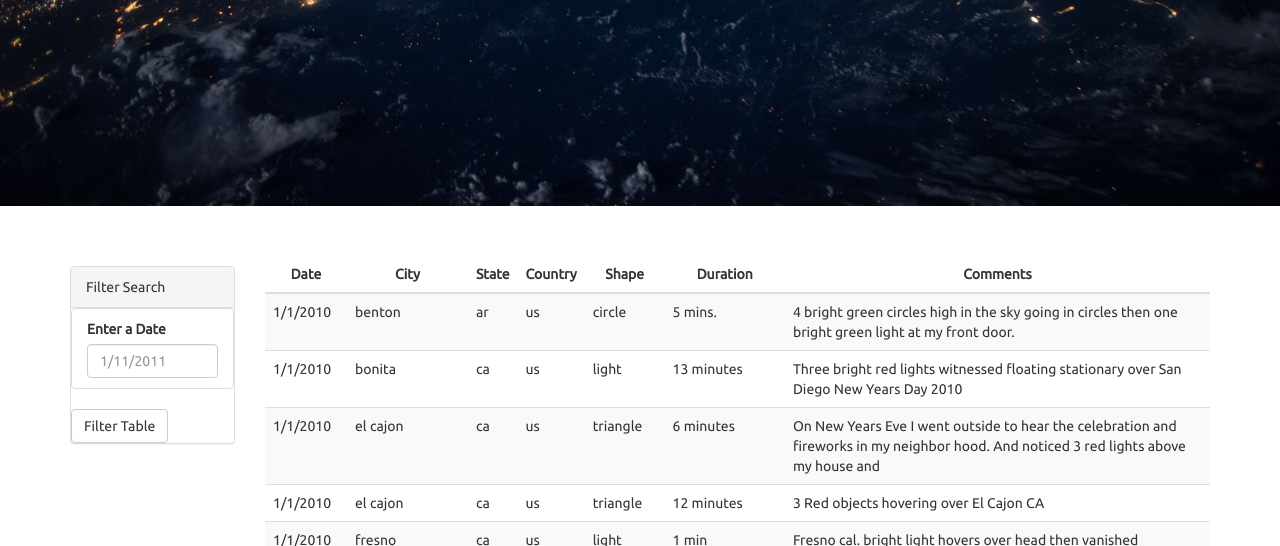
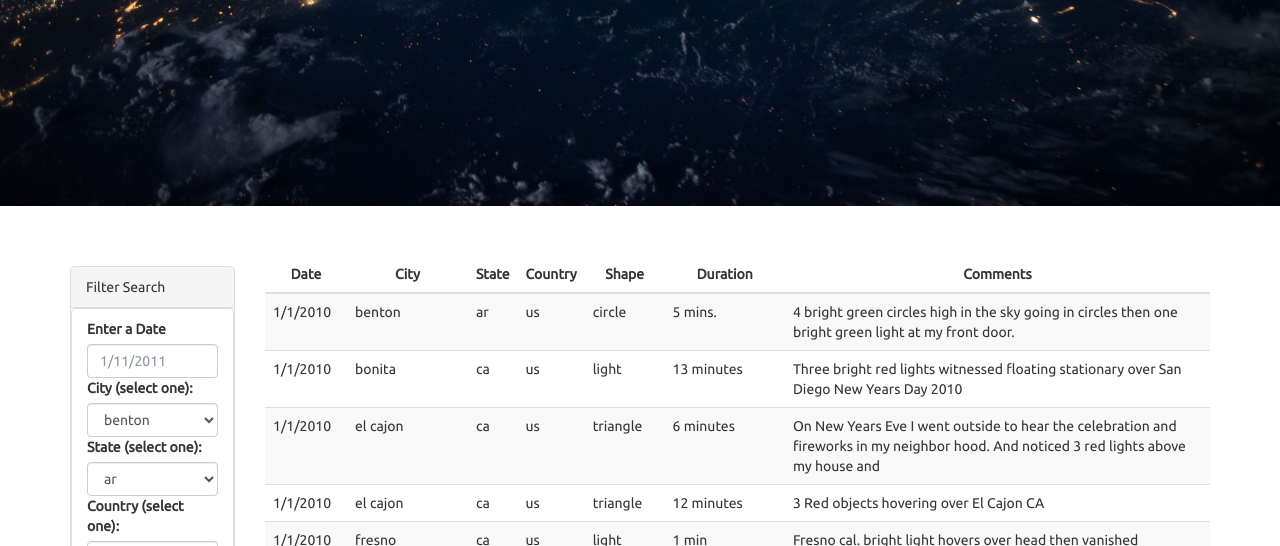
Before and after one commit to kdevanath/javascript-challenge, a plain HTML site: page UFO-level-2/index.html in a window 1280 px wide. Shown: the part 406-952 px from the top of the page. Drawn offline with nearby package versions, Linux system fonts and the light colour scheme.

Commit message:
Added city,state and country filtering options

```diff
--- a/UFO-level-2/index.html
+++ b/UFO-level-2/index.html
@@ -38,6 +38,12 @@
                       <li class="filter list-group-item">
                         <label for="date">Enter a Date</label>
                         <input class="form-control" id="datetime" type="text" placeholder="1/11/2011">
+                        <label for="sel1">City (select one):</label>
+                        <select class="form-control" id="sel1"></select>
+                        <label for="state">State (select one):</label>
+                        <select class="form-control" id="state"></select>
+                        <label for="country">Country (select one):</label>
+                        <select class="form-control" id="country"></select>
                       </li>
                     </ul>
                   </div>
--- a/UFO-level-2/static/js/app.js
+++ b/UFO-level-2/static/js/app.js
@@ -4,13 +4,79 @@ var tableData = data;
 
 // YOUR CODE HERE!
 
-function deleteRows() {
-    var ufoTable = d3.select("#ufo-table");
-    var rowCount = ufoTable.rows.length;
-    console.log(rowCount);
-    while(ufoTable.rows.length > 0 ) {
-        ufoTable.deleteRow(0);
-   }
+function updateStateDropdown() {
+
+    var states = tableData.map(states => {
+        return states.state;
+    });
+    var uniqueSet = new Set(states);
+    states = [...uniqueSet];
+    console.log(states);
+
+    var stateDropdown = d3.select("#state");
+    var options = stateDropdown.selectAll("option")
+            .data(states)
+            .enter()
+            .append("option");
+
+        states.forEach(cntry => {
+            options.text(function(d) {
+                return d;
+            })
+            .attr("value", function(d) {
+                return d;
+            });
+    });
+}
+
+function updateCountryDropdown() {
+
+    var countries = tableData.map(country => {
+        return country.country;
+    });
+    var uniqueSet = new Set(countries);
+    countries = [...uniqueSet];
+    console.log(countries);
+
+    var countryDropdown = d3.select("#country");
+    countries.forEach(cntry => {
+        var options = countryDropdown.selectAll("option")
+            .data(countries)
+            .enter()
+            .append("option");
+
+            options.text(function(d) {
+                return d;
+            })
+            .attr("value", function(d) {
+                return d;
+            });
+    });
+}
+
+function updateCityDropdown() {
+
+    var cities = tableData.map(city => {
+        return city.city;
+    });
+    var uniqueSet = new Set(cities);
+    cities = [...uniqueSet];
+
+    var cityDropdown = d3.select("#sel1");
+    cities.forEach(city => {
+        var options = cityDropdown.selectAll("option")
+            .data(cities)
+            .enter()
+            .append("option");
+
+            options.text(function(d) {
+                return d;
+            })
+            .attr("value", function(d) {
+                return d;
+            });
+        //selectList.append("<option>" + city.city + "</option>");
+    });
 }
 
 function updateTable(ufoTable) {
@@ -30,6 +96,9 @@ function updateTable(ufoTable) {
 }
 
 updateTable(tableData);
+updateCityDropdown();
+updateCountryDropdown();
+updateStateDropdown();
 
 var filterButton = d3.select("#filter-btn");
 
```
